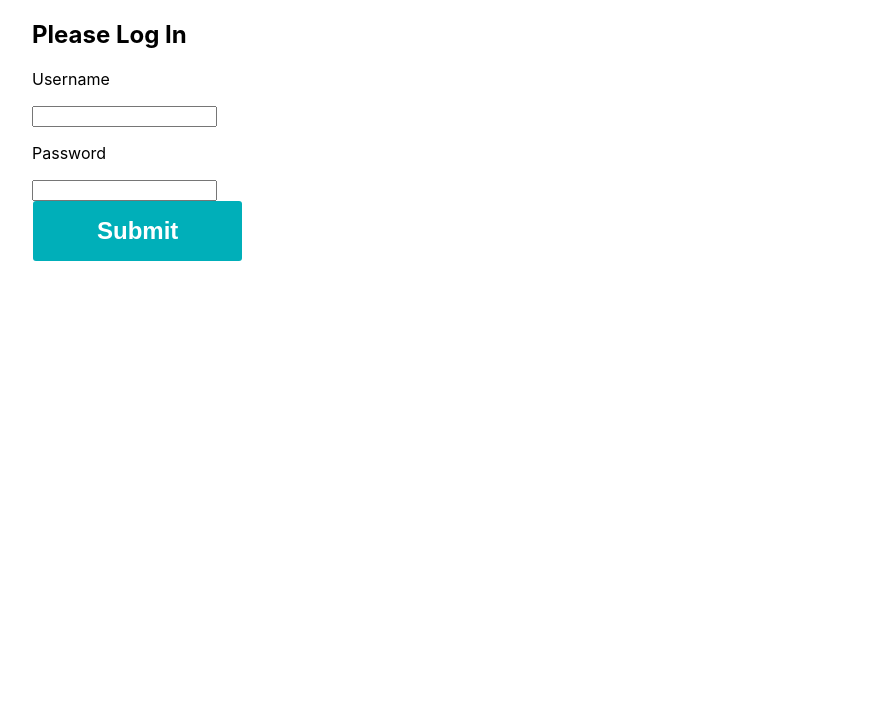
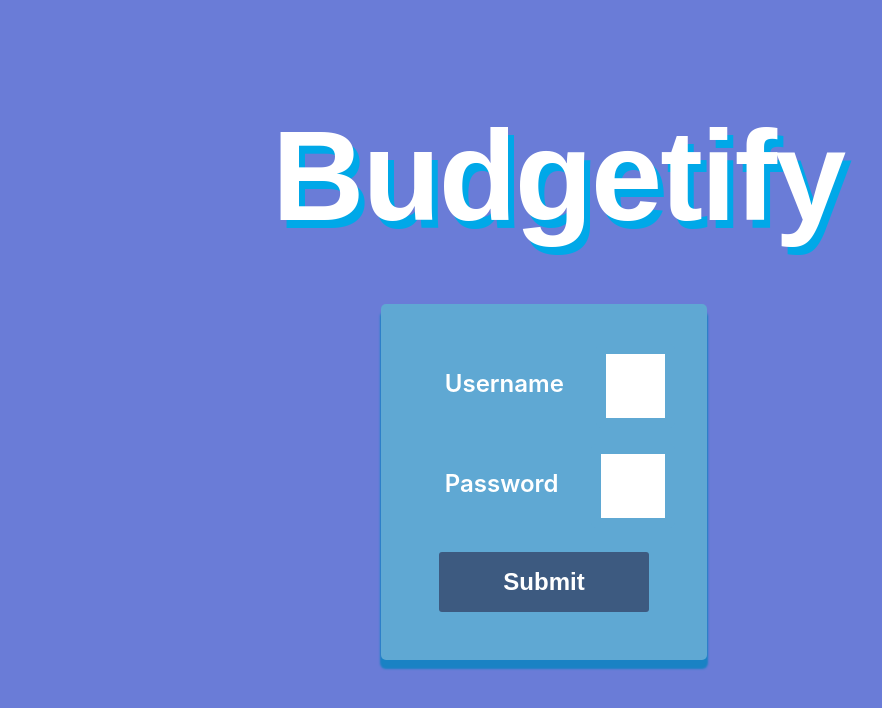
Before and after one commit to anvaron/budget-app-frontend, a React (Create React App) app: page /transactions/new in a window 1280 px wide. Shown: the top 708 px of the page, without its empty margins (96-978 px from the left). Built offline with nearby package versions, Linux system fonts and the light colour scheme; a web font is replaced by a local one.

Commit message:
Project update

```diff
--- a/src/Components/Login.js
+++ b/src/Components/Login.js
@@ -1,6 +1,6 @@
 import React, { useState } from 'react';
 import PropTypes from 'prop-types';
-//import './Login.css';
+import './Styles/Login.css';
 
 async function loginUser(credentials) {
  return fetch('http://localhost:8080/login', {
@@ -27,19 +27,29 @@ export default function Login({ setToken }) {
   }
 
   return(
-    <section className="container">
+    <section className="auth__app">
       <div className='auth__form'>
-      <h1>Please Log In</h1>
+      <h1>Budgetify</h1>
       <form onSubmit={handleSubmit}>
-        <label>
-          <p>Username</p>
-          <input type="text" onChange={e => setUserName(e.target.value)} />
-        </label>
-        <label>
-          <p>Password</p>
-          <input type="password" onChange={e => setPassword(e.target.value)} />
-        </label>
-        <div>
+        <div className="form__control">
+          <label>Username</label>
+          <input
+            id='username'
+            type="text"
+            onChange={e => setUserName(e.target.value)}
+            required
+          />
+        </div>
+        <div className="form__control">
+          <label>Password</label>
+          <input
+            id='poassword'
+            type="password"
+            onChange={e => setPassword(e.target.value)}
+            required
+          />
+        </div>
+        <div className='button__group'>
           <button type="submit">Submit</button>
         </div>
       </form>
--- a/src/Components/Styles/Login.css
+++ b/src/Components/Styles/Login.css
@@ -1,24 +1,28 @@
+.auth__app {
+  height: 100vmax;background-color: #6a7cd7;
+}
 .auth__form {
-
+  width: 50%;padding: 3rem;margin: auto;box-sizing: border-box;
 }
 .auth__form h1 {
-  font-size: 6rem;line-height: 10rem;display: block; letter-spacing: -2px;font-family: bungee, sans-serif;
+  margin: 4rem auto; font-size: 8rem;line-height: 8rem;display: block;
+  text-align: center;letter-spacing: -2px;font-family: bungee, sans-serif;
   color: #FFF;text-shadow: 6px 8px 0px #00a8e8;text-decoration: none;
 }
 .auth__form form {
-  width: 60%;padding: 3rem;margin: auto; box-sizing: border-box;
-
+  width: 60%;padding: 2rem;margin: auto; box-sizing: border-box;
+  background-color: #5fa8d3;border-radius: 5px;box-shadow: 0px 8px 2px 1px #1982c4
 }
 .auth__form form .form__control {
-  padding: 0.5rem 0;display: grid;grid-template-columns: 1fr 3fr;
+  padding: 0.5rem 0;display: grid;grid-template-columns: 1fr 2fr;
 }
 .auth__form form .button__group {
-  margin: 1rem auto;
+  margin: 1rem auto;text-align: center;
 }
 .auth__form form label {
   padding: 0.5rem 2rem; display: flex;text-align: left;
   font-size: 1.5rem;line-height: 4rem;font-weight: 600;
-  background-color: #5fa8d3;color: #FFF;border-radius: 5px 0 0 5px;
+  color: #FFF;
 }
 .auth__form form input[type="text"], input[type="password"] {
   width: 100%; padding: 1rem;box-sizing: border-box;
--- a/src/Components/Styles/Transactions.css
+++ b/src/Components/Styles/Transactions.css
@@ -18,7 +18,7 @@ h2.negative{
 table {
   width:100%;padding:1rem;
   border-collapse:collapse;border-radius: 10px;border: 3rem solid #faf9f9;
-  box-sizing: border-box;box-shadow: 0px 5px 0px 1px #1982c4
+  box-sizing: border-box;box-shadow: 0px 5px 0px 1px #1982c4;
 }
 table th {
   border:1px solid #b3adad;
```
